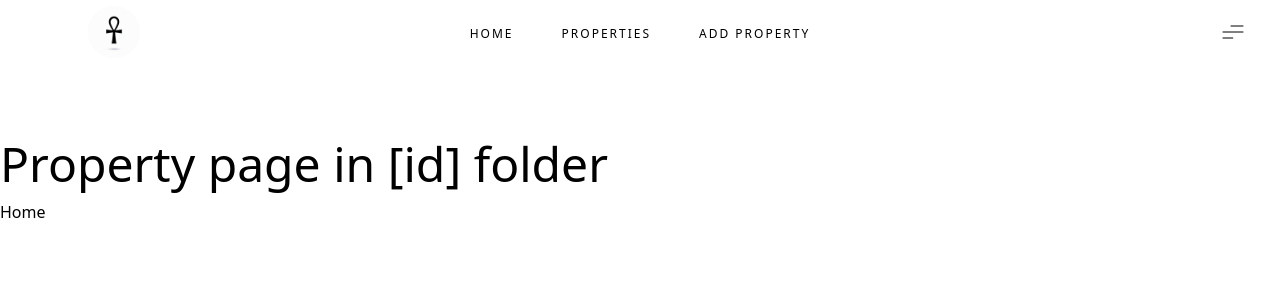
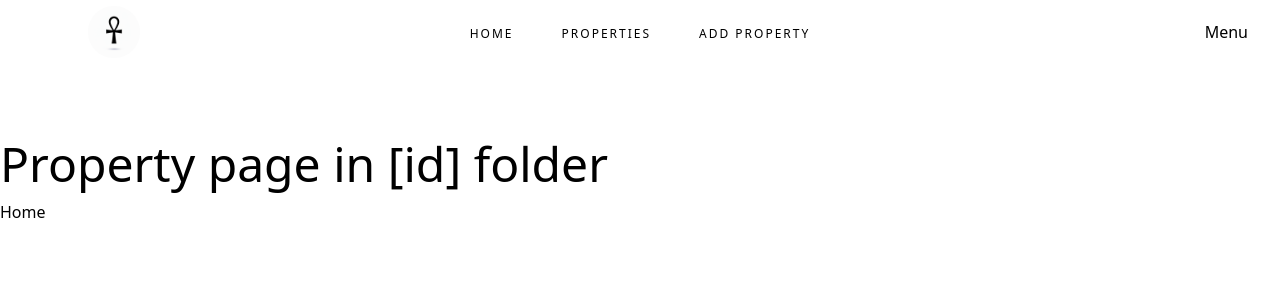
Before and after one commit to jymax4rl/oreilly_nextjs_project_BradTraversy, a Next.js app in the folder property_app/: page /properties/AddProperties in a window 1280 px wide. Shown: the top 300 px of the page. Built offline with nearby package versions, Linux system fonts and the light colour scheme.

Commit message:
fixed menu animation issue

```diff
--- a/property_app/components/Navbar.jsx
+++ b/property_app/components/Navbar.jsx
@@ -25,25 +25,20 @@ const Navbar = () => {
   };
   const closeMenu = () => {
     gsap.to(".overlay-wrapper", {
-      // Duration of the animation in seconds
-      duration: 1,
-      // The property to animate: 'y' or 'yPercent'
-      y: "-100%", // This is the key value for sliding up
-      // Other optional properties
-      ease: "power2.inOut",
-      delay: 0,
+      // The property you are animating
+      clipPath: "polygon(0% 0%, 100% 0%, 100% 0%, 0% 0%)",
+      duration: 1.0,
+      ease: "power3.inOut",
     });
   };
   const openMenu = () => {
     gsap.to(".overlay-wrapper", {
-      // Duration of the animation in seconds
-      duration: 1,
-      // The property to animate: 'y' or 'yPercent'
-      y: "0%", // This is the key value for sliding up
-      // Other optional properties
-      ease: "power2.inOut",
-      delay: 0,
+      // The property you are animating
+      clipPath: "polygon(0% 0%, 100% 0%, 100% 100%, 0% 100%)",
+      duration: 1.2,
+      ease: "power3.inOut",
     });
+    console.log("menu clicked");
   };
   return (
     <div>
@@ -70,9 +65,9 @@ const Navbar = () => {
           ))}
         </div>
 
-        <div className="flex items-center justify-end mr-8">
-          <button onClick={openMenu}>
-            <Hamburger />
+        <div className="flex items-center justify-end pointer mr-8">
+          <button className="cursor-pointer" onClick={openMenu}>
+            Menu
           </button>
         </div>
       </nav>
@@ -90,7 +85,11 @@ const Navbar = () => {
             <div className=" menu-links flex flex-col">
               {navLinks.map((link, index) => {
                 return (
-                  <Link key={index} href={link.path}>
+                  <Link
+                    className="menu-link-item-holder"
+                    key={index}
+                    href={link.path}
+                  >
                     {link.label}
                   </Link>
                 );
--- a/property_app/components/navbar.css
+++ b/property_app/components/navbar.css
@@ -1,6 +1,6 @@
 .overlay-wrapper {
   /* Position it off-screen at the bottom */
-  transform: translateY(-100%);
+  /* transform: translateY(-100%); */
   /* Make sure it covers the screen and is on top */
   position: fixed;
   top: 0;
@@ -8,4 +8,14 @@
   width: 100%;
   height: 100%;
   z-index: 999;
+  clip-path: polygon(0% 0%, 100% 0%, 100% 0%, 0% 0%);
 }
+.menu-link-item-holder {
+  color: #000;
+  font-size: 80px;
+  font-weight: 400;
+  letter-spacing: -0.02em;
+  line-height: 85%;
+  width: max-content;
+  clip-path: polygon(0 0, 100% 0, 100% 100%, 0% 100%);
+}
```
